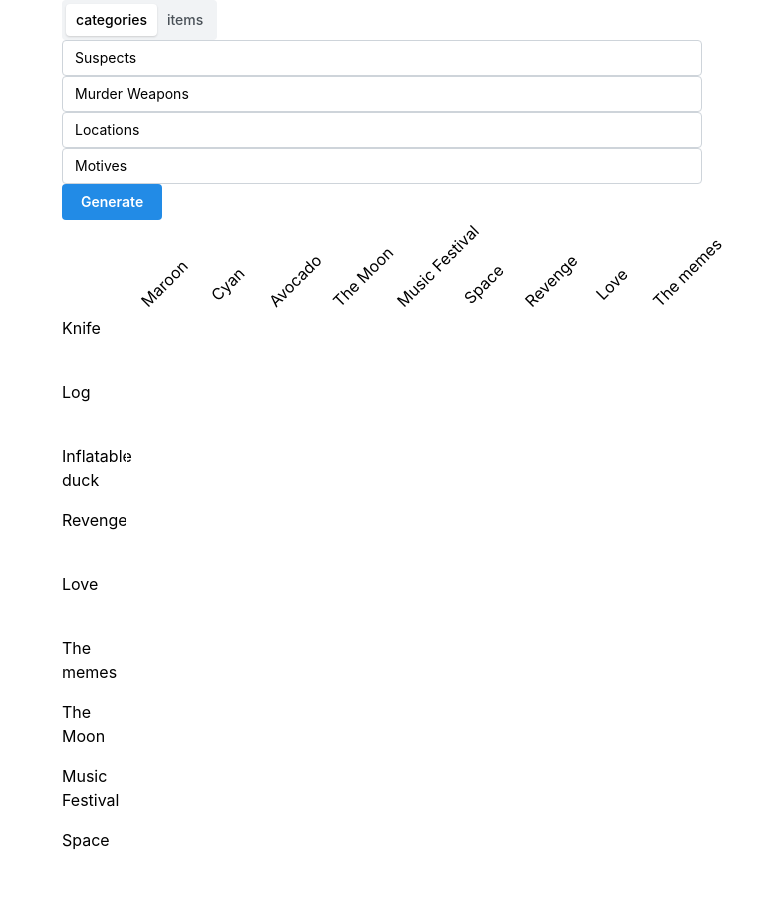
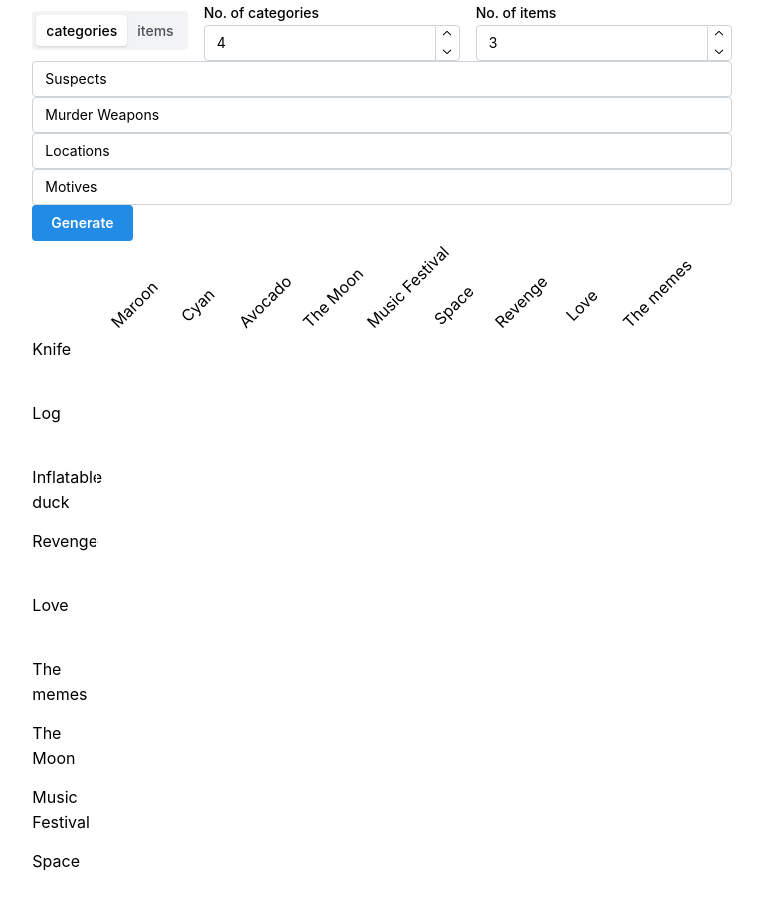
Before and after one commit to Chattox/logikinator-5000, a React (Vite) app: page / in a window 1280 px wide. Shown: the top 908 px of the page, without its empty margins (258-1021 px from the left). Built offline with nearby package versions, Linux system fonts and the light colour scheme.

Commit message:
feat: change number of categories and items

```diff
--- a/src/components/GridSettings/GridSettings.tsx
+++ b/src/components/GridSettings/GridSettings.tsx
@@ -1,7 +1,9 @@
 import {
   Box,
   Button,
+  Group,
   NativeSelect,
+  NumberInput,
   SegmentedControl,
   TextInput,
 } from "@mantine/core";
@@ -21,6 +23,8 @@ export const GridSettings = (props: {
     name: puzzle.gameState.categories[0].name,
     index: 0,
   });
+  const [numCategories, setNumCategories] = useState(puzzle.numCategories);
+  const [numItems, setNumItems] = useState(puzzle.numItems);
 
   const form = useForm({
     mode: "uncontrolled",
@@ -41,21 +45,58 @@ export const GridSettings = (props: {
     setItemCategory(newItemCategory);
   };
 
+  const handleNumCategoriesChange = (val: string | number) => {
+    const newNumCategories = Number(val);
+    setNumCategories(newNumCategories);
+    if (newNumCategories > form.getValues().categories.length) {
+      const newValues = form.getValues();
+      newValues.categories.push({ name: "", items: [] });
+      form.setValues(newValues);
+    }
+  };
+
   const handleOnSubmit = (values: { categories: Category[] }) => {
+    // Trim from end of category and item arrays if numCategories/numItems now smaller than previous
+    while (values.categories.length > numCategories) {
+      values.categories.pop();
+    }
+    values.categories.forEach((category) => {
+      while (category.items.length > numItems) {
+        category.items.pop();
+      }
+    });
     puzzle.initCategories(values.categories);
     puzzle.createOuterGrid();
     props.setOuterGrid(puzzle.outerGrid);
   };
 
-  const categoryFields = form
-    .getValues()
-    .categories.map((category, i) => (
+  const generateCategoryFields = () => {
+    const catFields = [];
+    for (let i = 0; i < numCategories; i++) {
+      catFields.push(
         <TextInput
-        placeholder={`${category.name}`}
           key={form.key(`categories.${i}.name`)}
           {...form.getInputProps(`categories.${i}.name`)}
         />
-    ));
+      );
+    }
+    return catFields;
+  };
+
+  const generateItemFields = () => {
+    const itemFields = [];
+    for (let i = 0; i < numItems; i++) {
+      itemFields.push(
+        <TextInput
+          key={form.key(`categories.${itemCategory.index}.items.${i}`)}
+          {...form.getInputProps(`categories.${itemCategory.index}.items.${i}`)}
+        />
+      );
+    }
+    return itemFields;
+  };
+
+  const categoryFields = generateCategoryFields();
 
   const itemFields = (
     <>
@@ -64,23 +105,33 @@ export const GridSettings = (props: {
         onChange={handleItemCategoryChange}
         data={form.getValues().categories.map((cat) => cat.name)}
       />
-      {form.getValues().categories[itemCategory.index].items.map((item, i) => (
-        <TextInput
-          placeholder={`${item}`}
-          key={form.key(`categories.${itemCategory.index}.items.${i}`)}
-          {...form.getInputProps(`categories.${itemCategory.index}.items.${i}`)}
-        />
-      ))}
+      {generateItemFields()}
     </>
   );
 
   return (
     <Box className={classes.settingsContainer}>
+      <Group>
         <SegmentedControl
           value={formState}
           onChange={setFormState}
           data={["categories", "items"]}
         />
+        <NumberInput
+          label={`No. of categories`}
+          min={2}
+          clampBehavior="strict"
+          value={numCategories}
+          onChange={handleNumCategoriesChange}
+        />
+        <NumberInput
+          label={`No. of items`}
+          min={2}
+          clampBehavior="strict"
+          value={numItems}
+          onChange={(val) => setNumItems(Number(val))}
+        />
+      </Group>
       <form onSubmit={form.onSubmit(handleOnSubmit)}>
         {formState === "categories" ? categoryFields : itemFields}
         <Button type="submit">Generate</Button>
```
Lines whose indentation alone changed are shown as unchanged.
